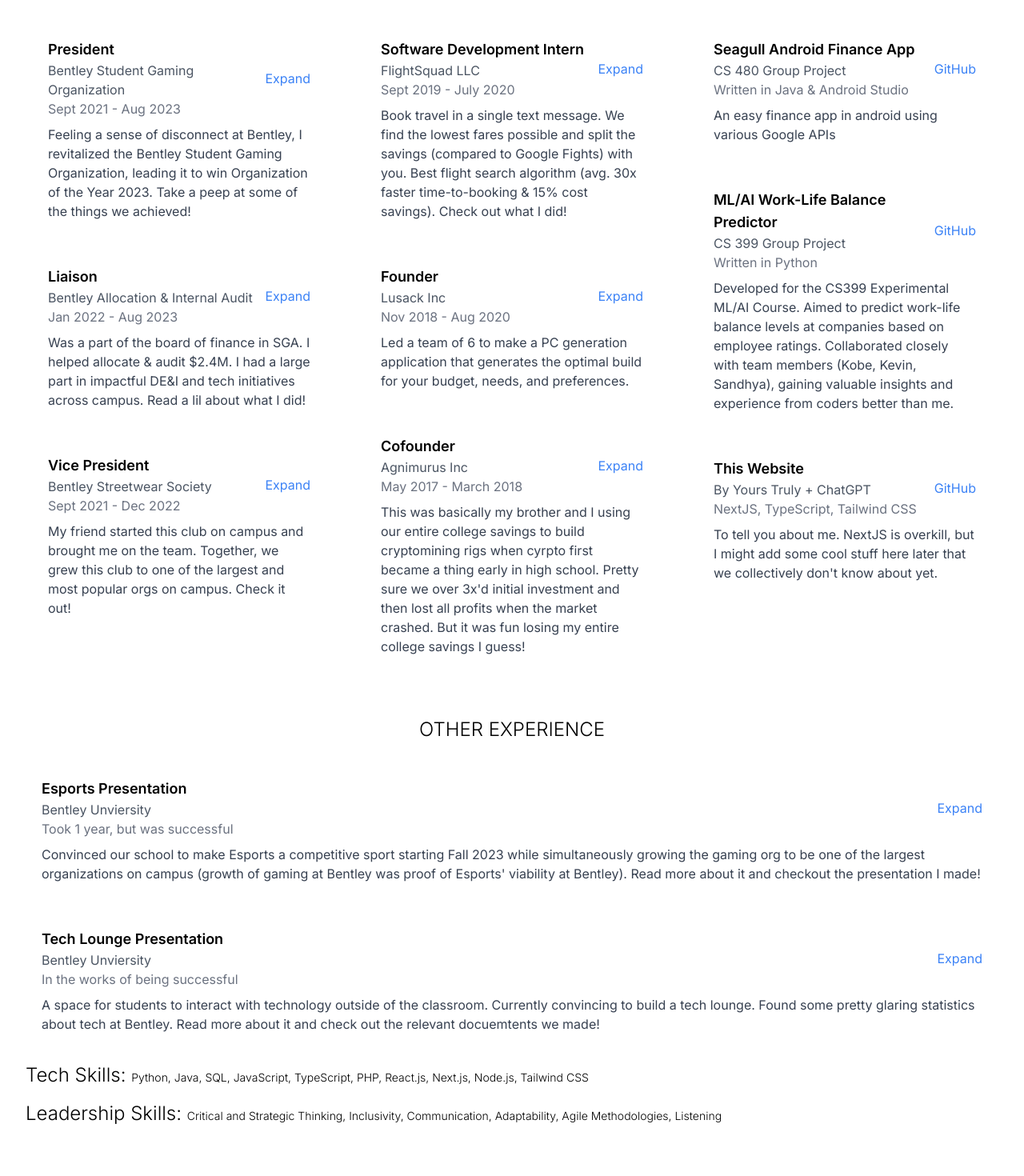
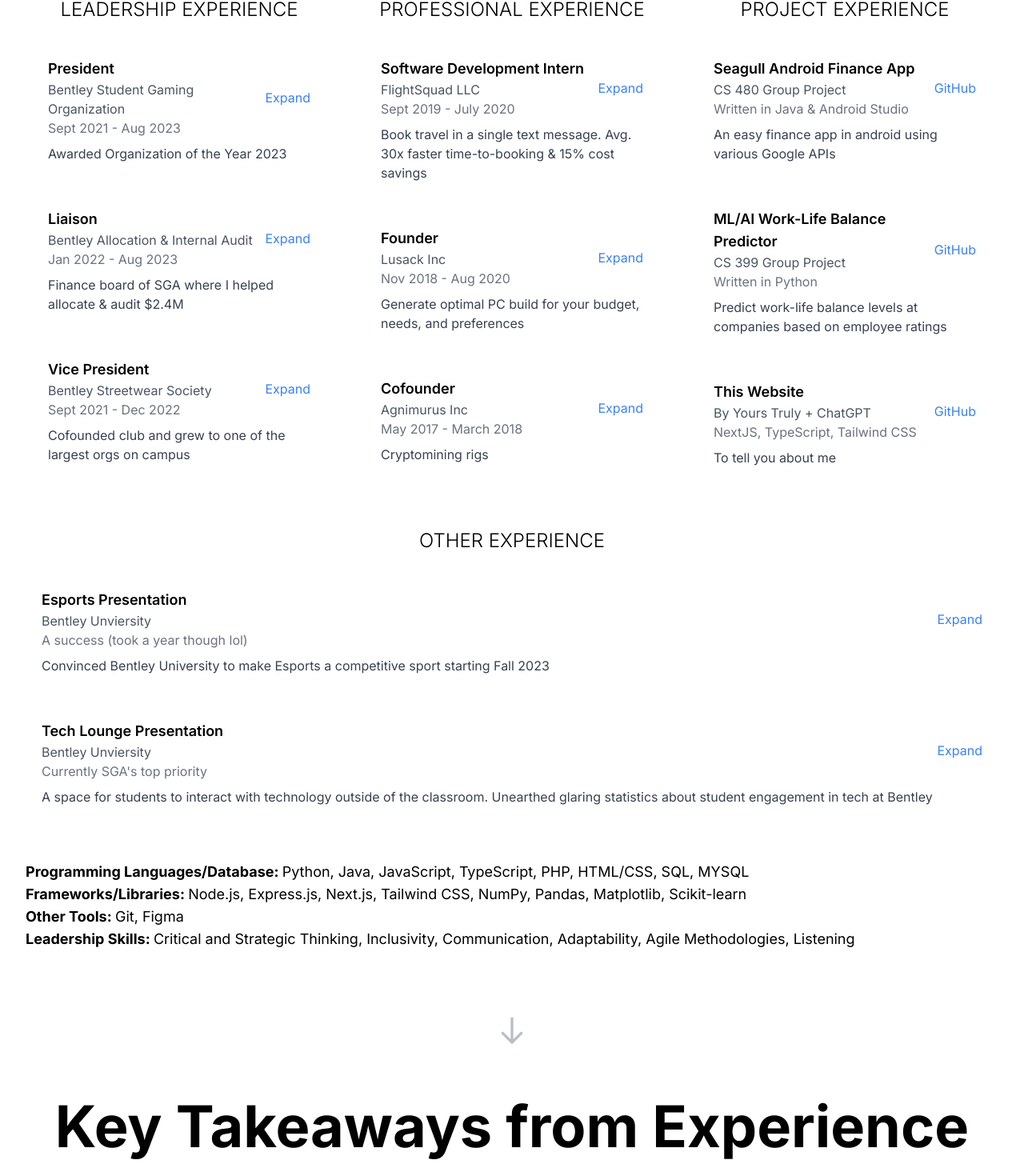
Before and after one commit to Ajit-Mehrotra/ajit-website, a Next.js app: page / in a window 1280 px wide. Shown: the part 1392-2862 px from the top of the page at 80% size. Built offline with nearby package versions, Linux system fonts and the light colour scheme.

Commit message:
shorten experience and implement one fix of scroll bug

```diff
--- a/components/LinkComponent.tsx
+++ b/components/LinkComponent.tsx
@@ -9,7 +9,7 @@
         <a
             href={href}
             target="_blank"
-            className={`link bg-gray-200 text-black transition duration-300 hover:bg-yellow-200 1 ${className}`}
+            className={`link bg-gray-200 text-black transition duration-300 hover:bg-yellow-200 1  ${className}`}
         >
             {children}
         </a>
--- a/components/landing/Experience.tsx
+++ b/components/landing/Experience.tsx
@@ -1,4 +1,5 @@
 "use client";
+import LinkComponent from "../LinkComponent";
 import ExperienceEntry, { ExperienceEntryProps } from "./landing-subcomponents/ExperienceEntry";
 import ExperienceList from "./landing-subcomponents/ExperienceList";
 
@@ -8,7 +9,7 @@
         role: "President",
         company: "Bentley Student Gaming Organization",
         timeframe: "Sept 2021 - Aug 2023",
-        briefDescription: "Feeling a sense of disconnect at Bentley, I revitalized the Bentley Student Gaming Organization, leading it to win Organization of the Year 2023. Take a peep at some of the things we achieved! ",
+        briefDescription: "Awarded Organization of the Year 2023 ",
         fullDescription: [
             '• Won Organization of the Year 2023',
             `• Reformulated organizations vision and strategies, recruited leadership team of 30+ student leaders, and spearheaded club growth', 'by over 400% from 90 students to over 450 students`,
@@ -22,7 +23,7 @@
         role: "Liaison",
         company: "Bentley Allocation & Internal Audit",
         timeframe: "Jan 2022 - Aug 2023",
-        briefDescription: `Was a part of the board of finance in SGA. I helped allocate & audit $2.4M. I had a large part in impactful DE&I and tech initiatives across campus. Read a lil about what I did!`,
+        briefDescription: `Finance board of SGA where I helped allocate & audit $2.4M`,
         fullDescription: [`• Spearheaded and coordinated logistics for $500,000+ tech lounge project that directly involves Bentley University Presidential`, `Cabinet, Athletics, IT, Academics, Admissions, Police, SGA, and other key stakeholders such in senior administration`, `• Audited, communicated, and approved $1.6 million in organization funds, and managed rollover funds worth additional $800,000`, `• Led, proposed, and implemented innovative projects such as Adobe CC & Canva Pro for all students to improve student life`],
         imageUrl: "/AIA.jpg",
         experienceType: "leadership"
@@ -31,7 +32,7 @@
         role: "Vice President",
         company: "Bentley Streetwear Society",
         timeframe: "Sept 2021 - Dec 2022",
-        briefDescription: `My friend started this club on campus and brought me on the team. Together, we grew this club to one of the largest and most popular orgs on campus. Check it out!`,
+        briefDescription: `Cofounded club and grew to one of the largest orgs on campus`,
         fullDescription: [`• Coordinated club marketing, advertisement, social media identity, and grew Instagram account by over 250%`, `• Launched unique event campaigns to attract new members and delegated logistics with a team of 10`],
         imageUrl: "/bss.png",
         experienceType: "leadership"
@@ -43,7 +44,7 @@
         role: "Software Development Intern",
         company: "FlightSquad LLC",
         timeframe: "Sept 2019 - July 2020",
-        briefDescription: `Book travel in a single text message. We find the lowest fares possible and split the savings (compared to Google Fights) with you. Best flight search algorithm (avg. 30x faster time-to-booking & 15% cost savings). Check out what I did!`,
+        briefDescription: `Book travel in a single text message. Avg. 30x faster time-to-booking & 15% cost savings`,
         fullDescription: [`• Developed flight ticket aggregation and web scraping API that led to a $30,000 increase in revenue in a high-growth startup`, `• Tested, reviewed, and edited CTO’s code and organized company repositories, resulting in higher quality code and more efficient`, `programming workflows`, `• Containerized 4 microservices and helped deploy to AWS connected via SQS, increasing uptime reliability from 97% to 99.99%`],
         imageUrl: "/flightsquad.jpeg",
         experienceType: "professional"
@@ -52,7 +53,7 @@
         role: "Founder",
         company: "Lusack Inc",
         timeframe: "Nov 2018 - Aug 2020",
-        briefDescription: `Led a team of 6 to make a PC generation application that generates the optimal build for your budget, needs, and preferences.`,
+        briefDescription: `Generate optimal PC build for your budget, needs, and preferences`,
         fullDescription: [`• Led and trained a 6-person team to develop, market, and release a PC part generation application for MVP launch`, `• Developed and designed a landing page using React.js and Figma, integrating Google Analytics for user tracking and insights.`, `• Integrated BestBuy, eBay, Walmart, Amazon, UserBenchMark APIs to generate 100’s of optimal PC builds based on user budget`],
         imageUrl: "/lusack.png",
         experienceType: "professional"
@@ -61,7 +62,7 @@
         role: "Cofounder",
         company: "Agnimurus Inc",
         timeframe: "May 2017 - March 2018",
-        briefDescription: `This was basically my brother and I using our entire college savings to build cryptomining rigs when cyrpto first became a thing early in high school. Pretty sure we over 3x'd initial investment and then lost all profits when the market crashed. But it was fun losing my entire college savings I guess! `,
+        briefDescription: `Cryptomining rigs`,
         fullDescription: [`• Built 12 mining rigs to mine cryptocurrency, such as Monero and Ethereum, resulting in a $12,000 increase in revenue`, `• Maintained and handled approximately $8,000 worth of mining equipment, achieving high up-time and boosting profitability.`],
         imageUrl: "/agnimurus.png",
         experienceType: "professional"
@@ -82,8 +83,8 @@
         role: "ML/AI Work-Life Balance Predictor",
         company: "CS 399 Group Project",
         timeframe: "Written in Python",
-        briefDescription: "Developed for the CS399 Experimental ML/AI Course. Aimed to predict work-life balance levels at companies based on employee ratings. Collaborated closely with team members (Kobe, Kevin, Sandhya), gaining valuable insights and experience from coders better than me.",
-        fullDescription: [`Used NLP in data preprocessing (aside from the regular stuff). Used the following models: Decision Tree, Gaussian Naive Bayes, K-Nearest Neighbors, Logistic Regression, Random Forest Classifier`],
+        briefDescription: "Predict work-life balance levels at companies based on employee ratings ",
+        fullDescription: [`Collaborated closely with team members (Kobe, Kevin, Sandhya), gaining valuable insights and experience from coders better than me. Used NLP in data preprocessing (aside from the regular stuff). Used the following models: Decision Tree, Gaussian Naive Bayes, K-Nearest Neighbors, Logistic Regression, Random Forest Classifier`],
         imageUrl: "/team.jpg",
         experienceType: "project",
         githubUrl: "https://github.com/Ajit-Mehrotra/CS399-Project",
@@ -93,7 +94,7 @@
         role: "This Website",
         company: "By Yours Truly + ChatGPT",
         timeframe: "NextJS, TypeScript, Tailwind CSS",
-        briefDescription: "To tell you about me. NextJS is overkill, but I might add some cool stuff here later that we collectively don't know about yet.",
+        briefDescription: "To tell you about me",
         fullDescription: ["Built with NextJS (React), TypeScript, TailwindCSS, and deployed on Vercel. Made with love and by forcing ChatGPT to do labor I was too lazy to do."],
         imageUrl: "/team.jpg",
         experienceType: "project",
@@ -106,9 +107,9 @@
 const otherExperiences: ExperienceEntryProps[] = [{
     role: "Esports Presentation",
     company: "Bentley Unviersity",
-    timeframe: "Took 1 year, but was successful",
-    briefDescription: "Convinced our school to make Esports a competitive sport starting Fall 2023 while simultaneously growing the gaming org to be one of the largest organizations on campus (growth of gaming at Bentley was proof of Esports' viability at Bentley). Read more about it and checkout the presentation I made!",
-    fullDescription: ["First off, thank the lord it's over. The gaming organization has been around at Bentley for 20 years, but this is the first time Esports has actually become a competitive sport. Here's what I talked about in the presentation, although, I'm not sure how much it actually helped: what is esports, why it's important to bentley, demographics & psychographics, how it works, industry overview, problem & why it's important, competitive analysis, drawbacks, maturity model, and financials. "],
+    timeframe: "A success (took a year though lol)",
+    briefDescription: "Convinced Bentley University to make Esports a competitive sport starting Fall 2023",
+    fullDescription: ["First off, thank the lord it's over. The gaming organization has been around at Bentley for 20 years, but this is the first time Esports has actually become a competitive sport. Here's what I talked about in the presentation: what is esports, why it's important to bentley, demographics & psychographics, how it works, industry overview, problem & why it's important, competitive analysis, drawbacks, maturity model, and financials. "],
     imageUrl: "/esports-presentation.png",
     experienceType: "other",
     githubUrl: "https://bentleyedu-my.sharepoint.com/:p:/g/personal/amehrotra_falcon_bentley_edu/Eca5md4ind1EgcfvbNucePUB4r-VGHHU0bnaE-SzdBzNIQ?e=wSB0Kv",
@@ -116,8 +117,8 @@
 }, {
     role: "Tech Lounge Presentation",
     company: "Bentley Unviersity",
-    timeframe: "In the works of being successful",
-    briefDescription: "A space for students to interact with technology outside of the classroom. Currently convincing to build a tech lounge. Found some pretty glaring statistics about tech at Bentley. Read more about it and check out the relevant docuemtents we made!",
+    timeframe: "Currently SGA's top priority",
+    briefDescription: "A space for students to interact with technology outside of the classroom. Unearthed glaring statistics about student engagement in tech at Bentley",
     fullDescription: [`In an increasingly technology-centric world, a significant portion of Bentley University students
     believe the institution does not provide sufficient resources to thrive. SGA’s survey revealed that 80% of
     students feel Bentley does not technologically engage them outside of academics. This sentiment is
@@ -143,6 +144,9 @@
     return (
         <div id='experience'>
             <h1 className=" text-center font-bold mb-6 text-5xl md:text-6xl lg:text-7xl">My Experience</h1>
+            <div className="flex items-center justify-center">
+                <LinkComponent className="inline-flex justify-center" href={"#tech-skills"}>Jump to Tech Skills</LinkComponent>
+            </div>
 
             <div className=" w-full mx-auto p-8 flex flex-col xl:flex-row justify-around space-y-8 md:space-y-0 md:space-x-8  transition-all duration-300">
 
@@ -166,12 +170,20 @@
                     <ExperienceList experiences={otherExperiences} />
                 </div>
             </div>
-            <div className="">
-                <div className="text-2xl font-light mb-4 pl-8">Tech Skills: <span className="inline-block text-sm"> Python, Java, SQL, JavaScript, TypeScript, PHP, React.js, Next.js, Node.js, Tailwind CSS </span></div>
-                <div className="text-2xl font-light mb-4 pl-8">Leadership Skills: <span className="inline-block text-sm"> Critical and Strategic Thinking, Inclusivity, Communication, Adaptability, Agile Methodologies, Listening </span></div>
-            </div>
 
-        </div>
+            <span ></span>
+
+            {/* scroll-mt-[4rem] --> fixes issue with scrolling */}
+            <section className=" flex items-center justify-center pt-8 mb-4 pl-8 scroll-mt-[4rem]" id="tech-skills" >
+                <div className="w-full"> {/* In case I want to change*/}
+                    <h1 className="text-lg "> <span className="font-bold"> Programming Languages/Database: </span>Python, Java, JavaScript, TypeScript, PHP, HTML/CSS, SQL, MYSQL</h1>
+                    <h1 className="text-lg "> <span className="font-bold">Frameworks/Libraries: </span>Node.js, Express.js, Next.js, Tailwind CSS, NumPy, Pandas, Matplotlib, Scikit-learn</h1>
+                    <h1 className="text-lg "> <span className="font-bold"> Other Tools: </span>Git, Figma</h1>
+                    <h1 className="text-lg"> <span className="font-bold"> Leadership Skills: </span>Critical and Strategic Thinking, Inclusivity, Communication, Adaptability, Agile Methodologies, Listening</h1>
+                </div>
+            </section>
+
+        </div >
 
 
 
--- a/styles/global.css
+++ b/styles/global.css
@@ -7,6 +7,7 @@
   --background-start-rgb: 214, 219, 220;
   --background-end-rgb: 255, 255, 255;
 }
+
 
 ::-webkit-scrollbar {
   -webkit-appearance: none;
@@ -18,6 +19,9 @@
   background-color: rgba(0, 0, 0, .5);
   box-shadow: 0 0 1px rgba(255, 255, 255, .5);
 }
+
+
+
 
 @media (prefers-color-scheme: dark) {
   :root {
@@ -54,4 +58,5 @@
 body {
   color: rgb(var(--foreground-rgb));
 
+
 }
```
